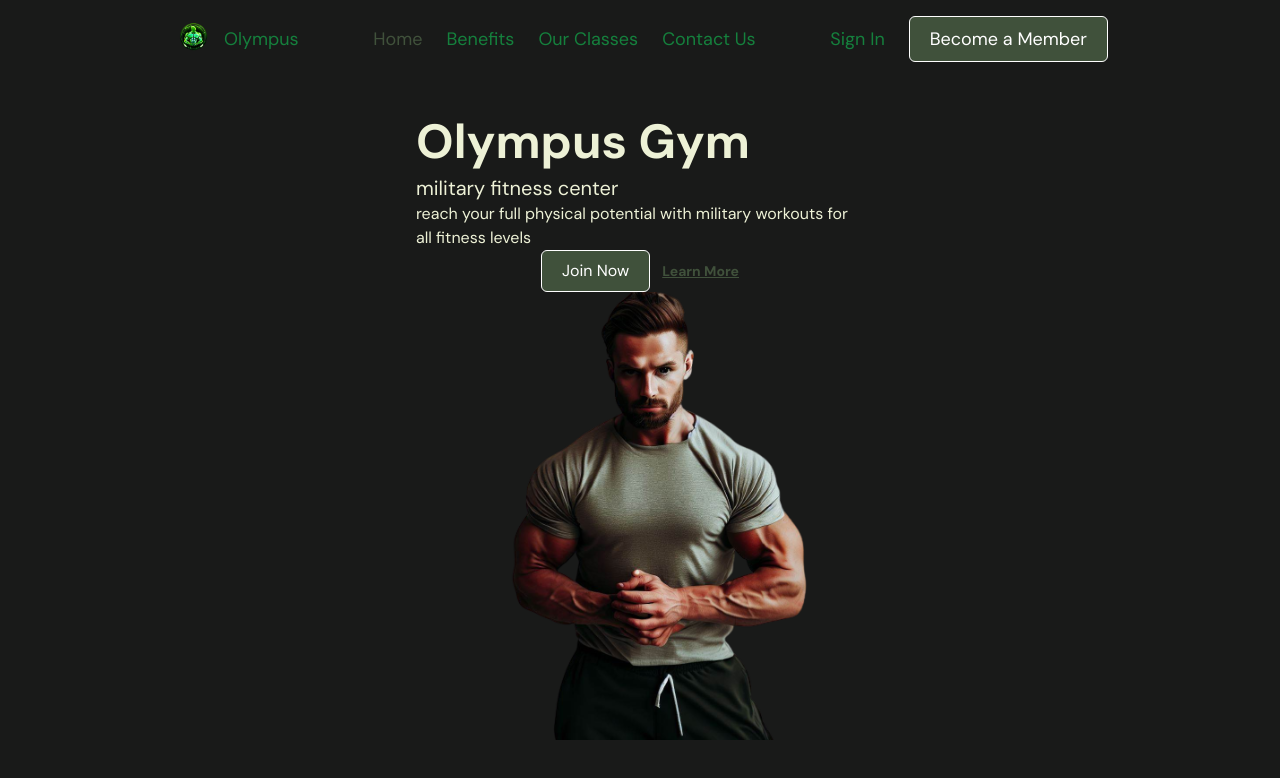
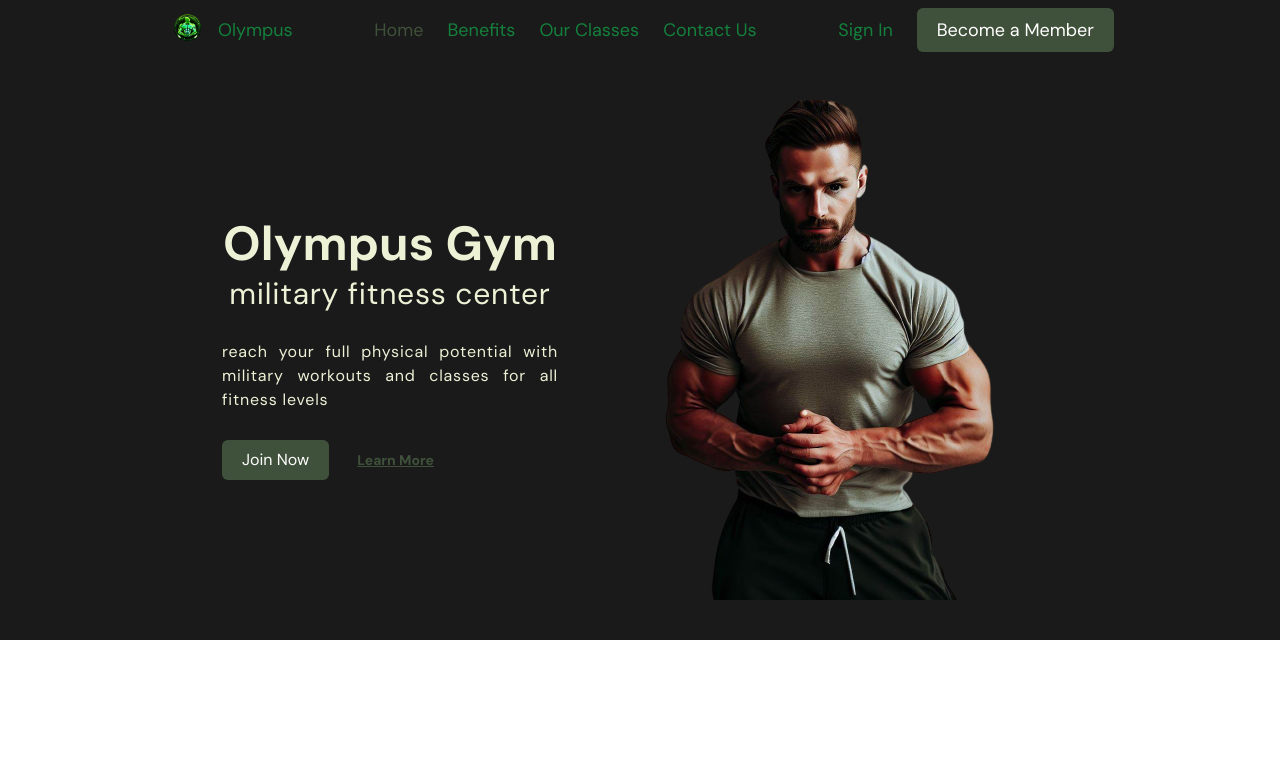
Before and after one commit to NilArj/fitness, a React (Vite) app: page / in a window 1280 px wide. Shown: the top 778 px of the page. Built offline with nearby package versions, Linux system fonts and the light colour scheme.

Commit message:
home page complete

```diff
--- a/src/App.tsx
+++ b/src/App.tsx
@@ -24,7 +24,7 @@ function App() {
 
 
   return (
-    <div className="App bg-gray-20">
+    <div className="App ">
 
       <Navbar
      isTopOfPage= {isTopOfPage}
--- a/src/components/navbar/index.tsx
+++ b/src/components/navbar/index.tsx
@@ -19,7 +19,7 @@ const Navbar = ({isTopOfPage ,selectedPage, setSelectedPage }: Props) => {
     const navbarBackground = isTopOfPage ? "": "bg-primary-100 drop-shadow"
 
     return (
-        <nav className={`${navbarBackground} w-full p-4 sm:text-lg sticky top-0 z-50`}>
+        <nav className={`${navbarBackground} bg-gray-20 w-full p-2 sm:text-lg sticky top-0 z-50`}>
             <div className='items-center justify-between flex md:w-3/4 mx-auto'>
 
                 {/* Left side */}
@@ -57,7 +57,7 @@ const Navbar = ({isTopOfPage ,selectedPage, setSelectedPage }: Props) => {
              {/* mobile design */}
 
                 {showMenu ? (
-                    <div className='fixed top-0 right-0 min-h-screen p-4 w-[60%] bg-primary-100 z-100 text-2xl'>
+                    <div className='fixed top-0 right-0 min-h-screen p-4 w-[60%] bg-primary-100 z-100 text-xl'>
 
                         <div className="fixed top-5 right-4 p-2 rounded-full border bg-primary-500">
                         <button
--- a/src/index.css
+++ b/src/index.css
@@ -1,4 +1,4 @@
-@import url('https://fonts.googleapis.com/css2?family=DM+Sans:wght@400;700&family=Montserrat:wght@700&display=swap');
+@import url('https://fonts.googleapis.com/css2?family=DM+Sans:wght@400;700&family=Montserrat:wght@200;700&display=swap');
 
 @tailwind base;
 @tailwind components;
--- a/src/pages/home/index.tsx
+++ b/src/pages/home/index.tsx
@@ -12,27 +12,26 @@ const Home = ({ setSelectedPage }: Props) => {
   return (
     <section
       id='home'
-      className='bg-primary-200 py-10 px-3 flex flex-col justify-center items-center gap-10 '>
-
-      {/* Image & Main header */}
-      <div className='max-w-md flex flex-col items-center '>
+      className='bg-gray-20 py-10 px-3 flex flex-col justify-center items-center gap-10 sm:flex-row  sm:gap-0 sm:max-w-3/4'>
 
       {/* Main header */}
-        <div className=' '>
+      <div className='flex flex-col sm:flex-row  sm:items-center sm:justify-center  '>
 
-          <div className='flex flex-col text-primary-100 gap-2'>
-            <h1 className='text-5xl font-bold' >Olympus Gym</h1>
-            <h5 className='text-xl '>military fitness center</h5>
+        <div className='flex flex-col gap-7 items-center'>
+
+          <div className='flex flex-col text-center text-primary-100 gap-2'>
+            <h1 className='text-4xl font-bold tracking-wider sm:text-5xl sm:tracking-normal ' >Olympus Gym</h1>
+            <h5 className='text-2xl tracking-wider sm:text-3xl sm:tracking-wide '>military fitness center</h5>
           </div>
 
-          {/* Headings*/}
-          <div className='text-primary-100'>
-            <p>reach your full physical potential with military workouts for all fitness levels</p>
-          </div>
+
+          <div className='flex flex-col gap-7 text-justify max-w-[17rem] sm:max-w-[21rem]'>
+            <div className='text-primary-100 text-base tracking-wider'>
+              <p>reach your full physical potential with military workouts and classes for all fitness levels</p>
             </div>
 
             {/* Actions*/}
-        <div className='flex items-center gap-3'>
+            <div className='flex items-center gap-7'>
               <ActionButton setSelectedPage={setSelectedPage}>
                 Join Now
               </ActionButton>
@@ -43,14 +42,16 @@ const Home = ({ setSelectedPage }: Props) => {
                 <p>Learn More</p>
               </AnchorLink>
             </div>
+          </div>
 
-        {/* Image*/}
-        <div className=''>
-          <img className='w-full h-auto' alt='home-page-image' src={HomePageImage} />
         </div>
 
 
+      </div>
 
+      {/* Main Image */}
+      <div className=''>
+        <img className='w-full h-full object-cover' alt='home-page-image' src={HomePageImage} />
       </div>
 
 
--- a/src/shared/ActionButton.tsx
+++ b/src/shared/ActionButton.tsx
@@ -10,7 +10,7 @@ type Props = {
 const ActionButton = ({children, setSelectedPage}: Props) => {
   return (
     <AnchorLink
-    className='rounded-md text-white bg-primary-500 px-5 py-2 border border-white hover:bg-secondary-500  '
+    className='rounded-md text-white bg-primary-500 px-5 py-2 hover:bg-secondary-500'
     onClick={()=> setSelectedPage(SelectedPage.ContactUs)}
     href={`${SelectedPage.ContactUs}`}
     > {children}</AnchorLink>
```
Lines whose indentation alone changed are shown as unchanged.
